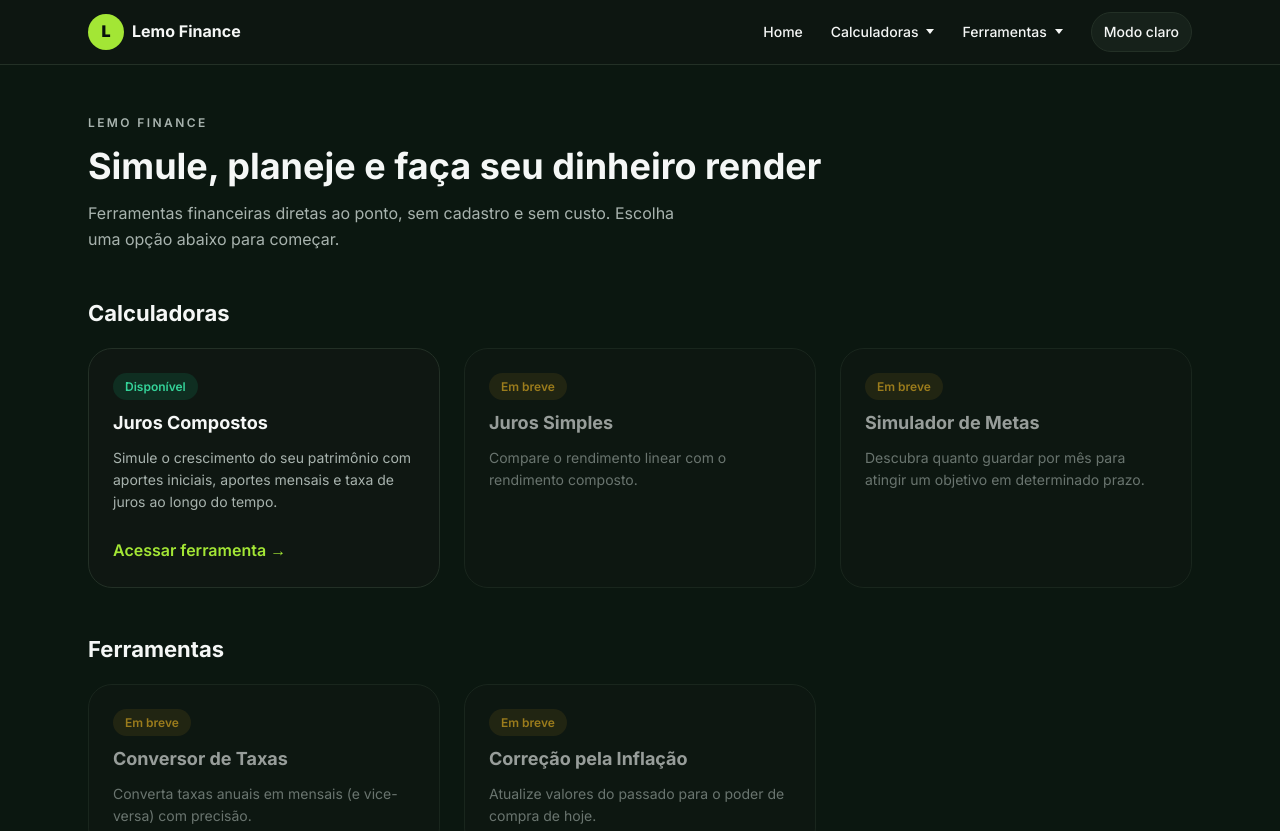
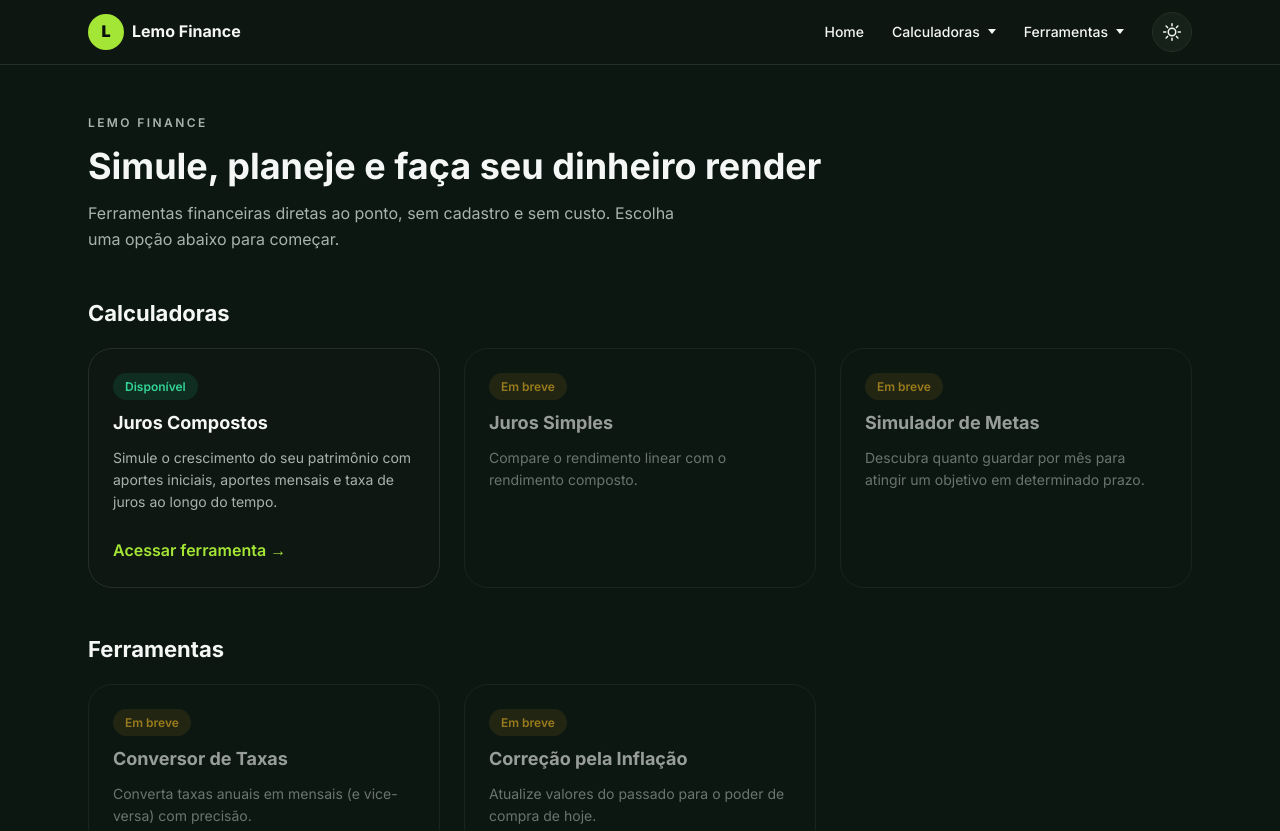
Before and after one commit to LeandroMohr/finance-reactjs, a Next.js app: page / in a window 1280 px wide. Shown: the top 831 px of the page. Built offline with nearby package versions, Linux system fonts and the light colour scheme.

Commit message:
feat(header): use a sun and moon icon for the theme toggle
Replace the wording inside the button with the icon pattern people expect from
a theme switch, and move the intent to the accessible name so the control still
announces which theme the click activates.

```diff
--- a/src/components/header/Header.module.scss
+++ b/src/components/header/Header.module.scss
@@ -174,13 +174,17 @@
 }
 
 .themeToggle {
-  padding: $space-2 $space-3;
+  display: inline-flex;
+  width: 2.5rem;
+  height: 2.5rem;
+  align-items: center;
+  justify-content: center;
+  padding: 0;
   border: 1px solid var(--border);
   border-radius: $radius-pill;
   background-color: var(--bg-card);
-  font-size: $font-sm;
-  font-weight: 500;
-  white-space: nowrap;
+  color: var(--text-primary);
+  cursor: pointer;
   transition: border-color 0.2s ease;
 
   @include focus-ring;
@@ -188,4 +192,13 @@
   &:hover {
     border-color: var(--brand-accent);
   }
+
+  svg {
+    width: 1.25rem;
+    height: 1.25rem;
+    fill: none;
+    stroke: currentColor;
+    stroke-linecap: round;
+    stroke-width: 1.8;
+  }
 }
--- a/src/components/header/Header.tsx
+++ b/src/components/header/Header.tsx
@@ -25,6 +25,23 @@ function applyTheme(theme: Theme) {
   window.localStorage.setItem("theme", theme);
   document.documentElement.setAttribute("data-theme", theme);
   document.documentElement.style.colorScheme = theme;
+}
+
+function SunIcon() {
+  return (
+    <svg viewBox="0 0 24 24" aria-hidden="true" focusable="false">
+      <circle cx="12" cy="12" r="4.5" />
+      <path d="M12 2v2.5M12 19.5V22M2 12h2.5M19.5 12H22M4.9 4.9l1.8 1.8M17.3 17.3l1.8 1.8M19.1 4.9l-1.8 1.8M6.7 17.3l-1.8 1.8" />
+    </svg>
+  );
+}
+
+function MoonIcon() {
+  return (
+    <svg viewBox="0 0 24 24" aria-hidden="true" focusable="false">
+      <path d="M20.5 14.8A8.8 8.8 0 0 1 9.2 3.5a8.5 8.5 0 1 0 11.3 11.3Z" />
+    </svg>
+  );
 }
 
 export default function Header() {
@@ -115,8 +132,13 @@ export default function Header() {
           })}
         </nav>
 
-        <button type="button" className={styles.themeToggle} aria-label="Alternar tema" onClick={toggleTheme}>
-          {theme === "dark" ? "Modo claro" : "Modo escuro"}
+        <button
+          type="button"
+          className={styles.themeToggle}
+          aria-label={theme === "dark" ? "Ativar modo claro" : "Ativar modo escuro"}
+          onClick={toggleTheme}
+        >
+          {theme === "dark" ? <SunIcon /> : <MoonIcon />}
         </button>
       </div>
     </header>
```
Also changed, not shown: 1 other file (tests, documents, lock files or other folders).
